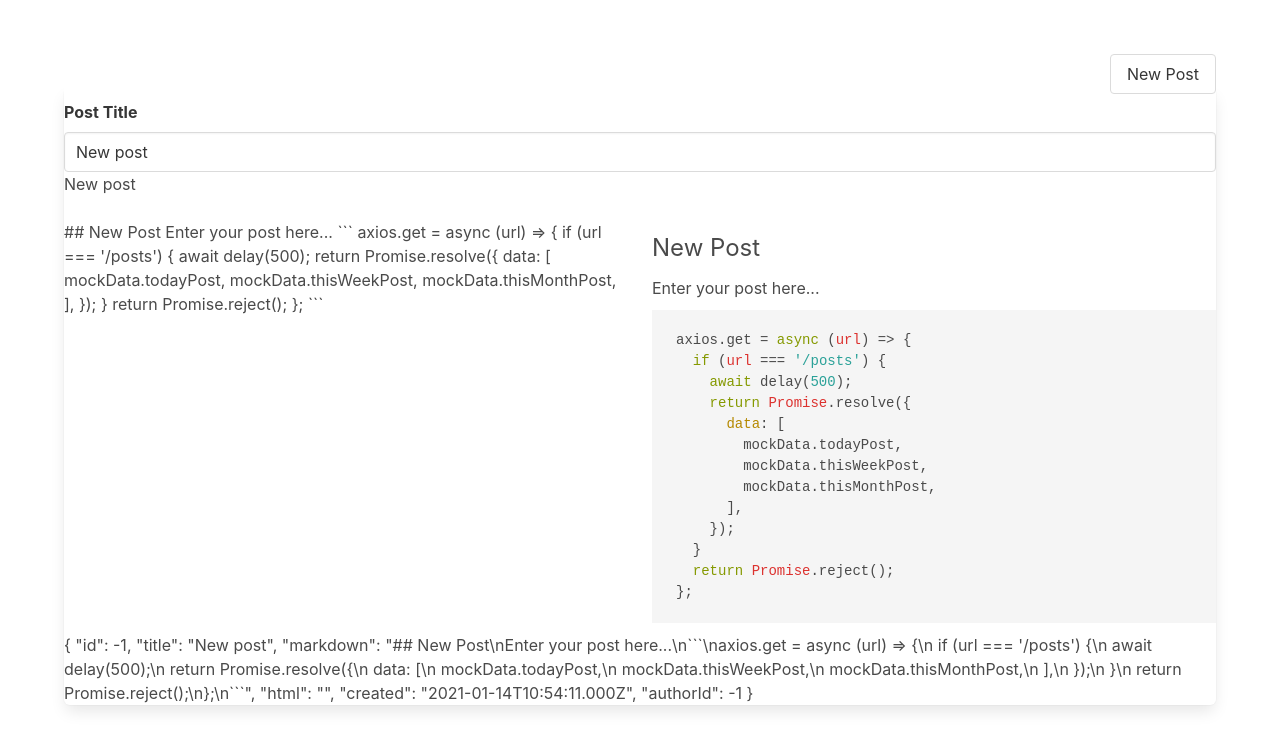
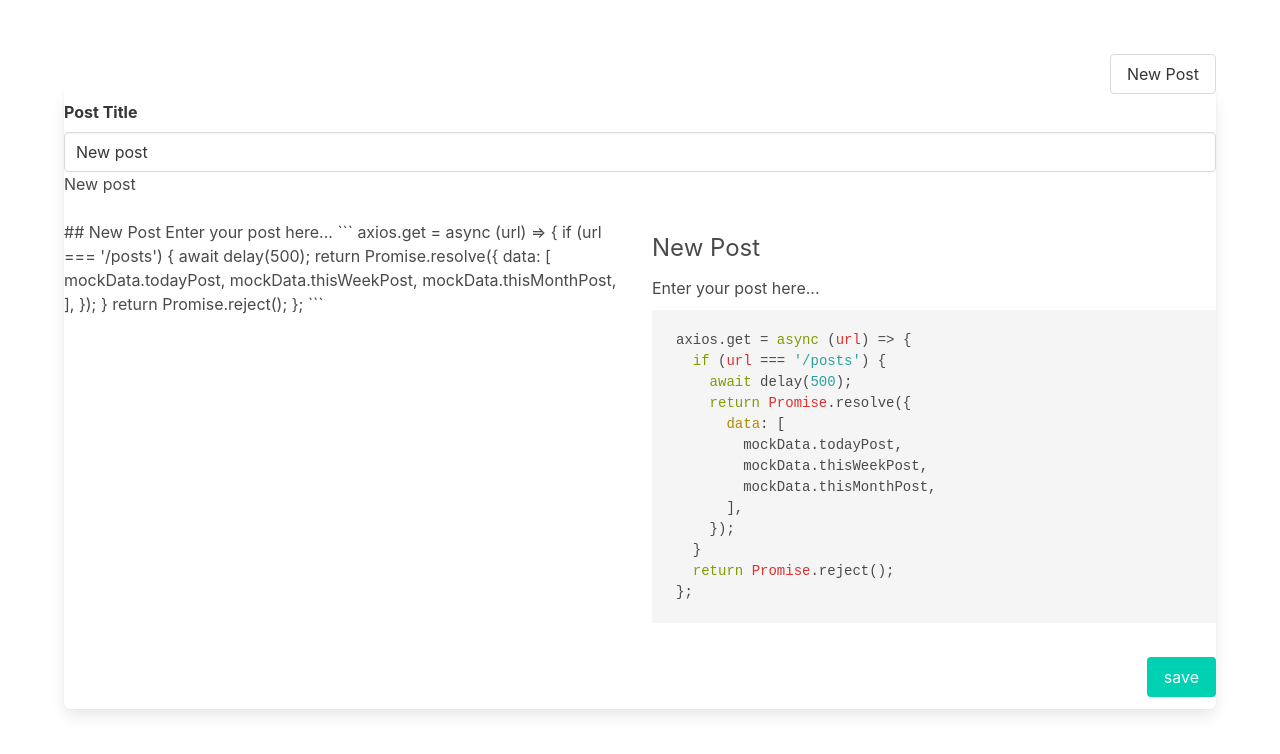
Before and after one commit to darknessnerd/vue3_composition_api, a Vue app: page /posts/new in a window 1280 px wide. Shown: the top 754 px of the page. Built offline with nearby package versions, Linux system fonts and the light colour scheme.

Commit message:
Emitting a submit event

```diff
--- a/src/components/NewPost.vue
+++ b/src/components/NewPost.vue
@@ -1,7 +1,6 @@
 <template>
   <div class="is-primary panel">
-    <PostWriter :post="post"/>
-    {{post}}
+    <PostWriter @save="save" :post="post"/>
   </div>
 </template>
 <script>
@@ -35,8 +34,13 @@ export default defineComponent({
       created: moment(),
       authorId: -1,
     };
+
+    const save = (postToSave) => {
+      console.log('save', postToSave);
+    };
     return {
       post,
+      save,
     };
   },
 });
--- a/src/components/PostWriter.vue
+++ b/src/components/PostWriter.vue
@@ -21,6 +21,13 @@
       <div v-html="html"></div>
     </div>
   </div>
+  <div class="columns">
+    <div class="column is-one-half">
+      <button @click="submit" class="button is-primary is-pulled-right">
+        save
+      </button>
+    </div>
+  </div>
 </template>
 <script>
 import {
@@ -37,7 +44,8 @@ export default defineComponent({
       required: true,
     },
   },
-  setup(props) {
+  emits: ['save'],
+  setup(props, context) {
     const title = ref(props.post.title);
     const contentEditable = ref(null);
     const markdown = ref(props.post.markdown);
@@ -56,12 +64,24 @@ export default defineComponent({
     const handleEdit = () => {
       markdown.value = contentEditable.value.innerText;
     };
+
+    const submit = () => {
+      const post = {
+        ...props.post,
+        title: title.value,
+        markdown: markdown.value,
+        html: html.value,
+      };
+      context.emit('save', post);
+    };
+
     return {
       title,
       contentEditable,
       markdown,
       handleEdit,
       html,
+      submit,
     };
   },
 });
```
